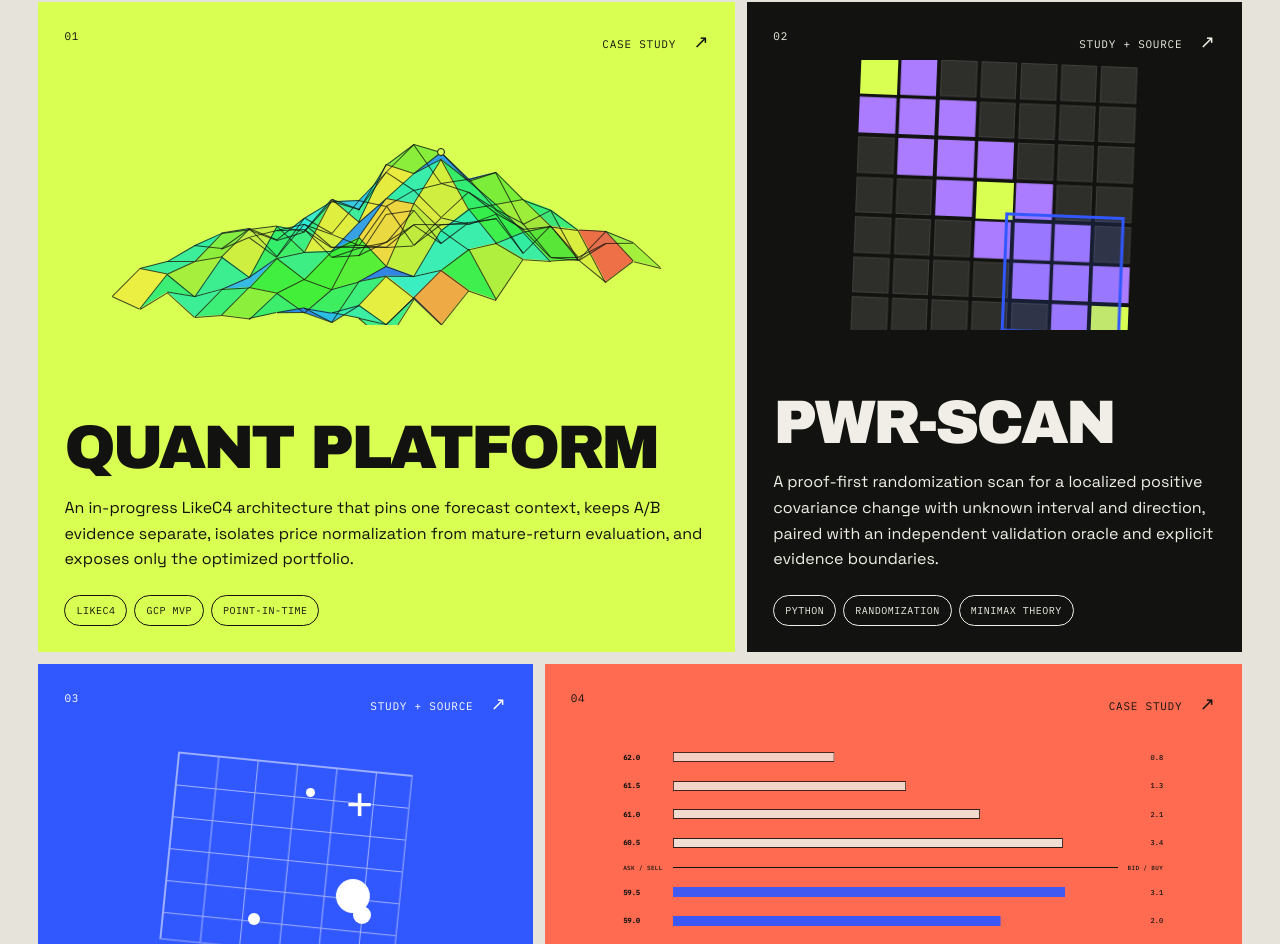
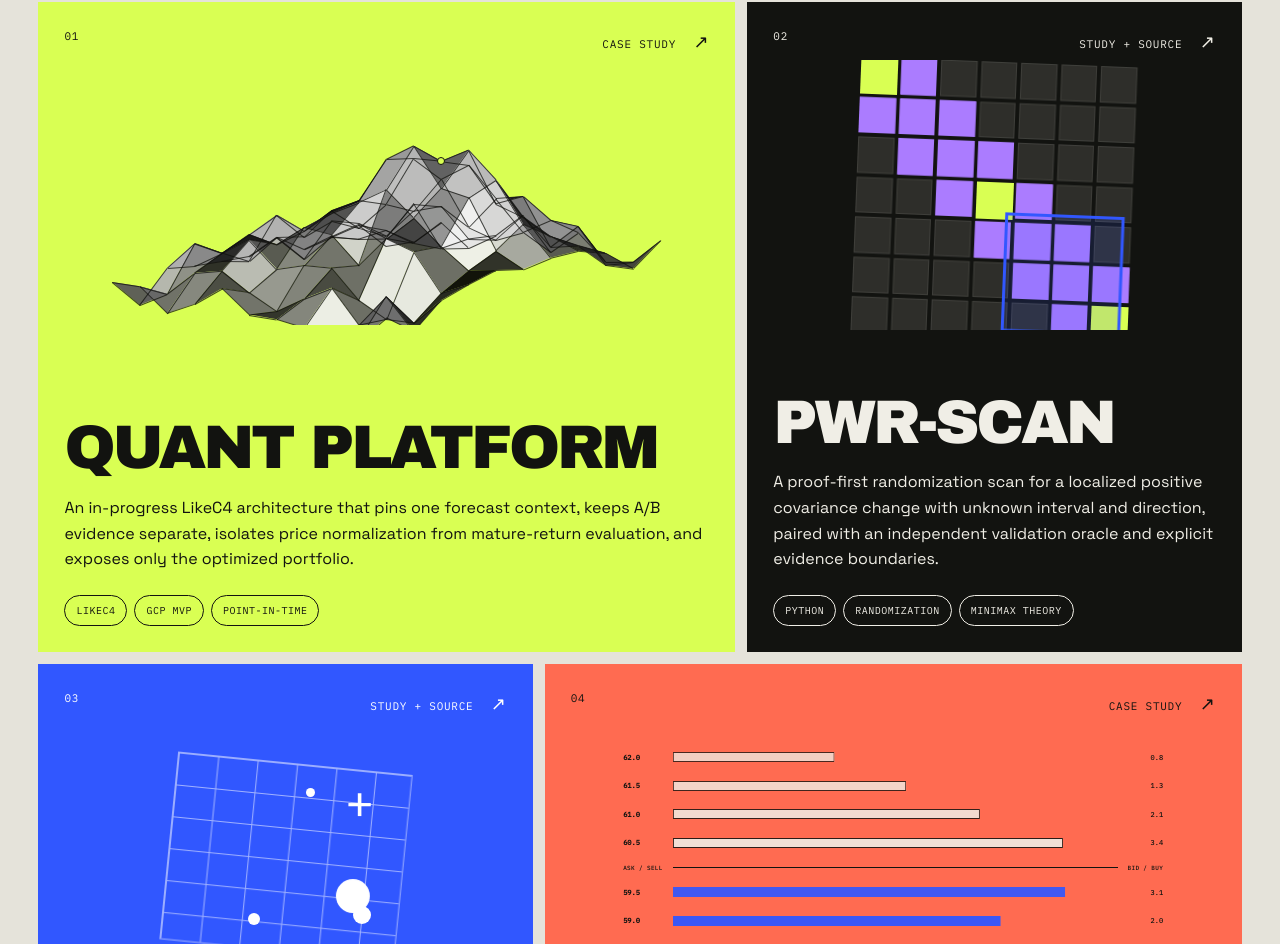
Before and after one commit to Moon-Young-Choi/Moon-Young-Choi.github.io, a Next.js app: page / in a window 1280 px wide. Shown: the part 3311-4255 px from the top of the page. Built offline with nearby package versions, Linux system fonts and the light colour scheme.

Commit message:
Calm Quant surface motion and palette

```diff
--- a/app/components/QuantPlatformProjectPanel.tsx
+++ b/app/components/QuantPlatformProjectPanel.tsx
@@ -34,7 +34,7 @@ type CellGeometry = {
 const GRID_SIZE = 11;
 const SCENE_ASPECT = 630 / 248;
 const Z_PROJECTION = 58;
-const CYCLE_MS = 3_600;
+const CYCLE_MS = 5_143;
 
 function surfaceHeight(u: number, v: number) {
   const primary = 0.88 * Math.exp(-2.15 * ((u - 0.22) ** 2 + 1.45 * (v + 0.12) ** 2));
@@ -161,8 +161,7 @@ function cellGeometry(corners: SurfacePoint[], normalizedArea: number): CellGeom
   const bottom = Math.max(...corners.map((point) => point.y));
   const width = Math.max(right - left, 0.01);
   const height = Math.max(bottom - top, 0.01);
-  const hue = 228 - normalizedArea * 222;
-  const lightness = 54 + normalizedArea * 7;
+  const lightness = normalizedArea * 100;
 
   return {
     left,
@@ -172,7 +171,7 @@ function cellGeometry(corners: SurfacePoint[], normalizedArea: number): CellGeom
     polygon: corners.map((point) => (
       `${((point.x - left) / width) * 100}% ${((point.y - top) / height) * 100}%`
     )).join(", "),
-    color: `hsl(${hue.toFixed(2)} 84% ${lightness.toFixed(2)}%)`,
+    color: `hsl(0 0% ${lightness.toFixed(2)}%)`,
   };
 }
 
@@ -299,7 +298,7 @@ export function QuantPlatformProjectPanel() {
       </div>
 
       <figcaption className={styles.visuallyHidden} id="quant-panel-caption">
-        A fitted joint-probability surface whose fixed planar grid points follow independent smooth height paths, with each patch&apos;s relative projected area mapped continuously from blue to red.
+        A fitted joint-probability surface whose fixed planar grid points follow independent smooth height paths, with each patch&apos;s relative projected area mapped continuously from black to white.
       </figcaption>
     </figure>
   );
```
Also changed, not shown: 1 other file (tests, documents, lock files or other folders).
